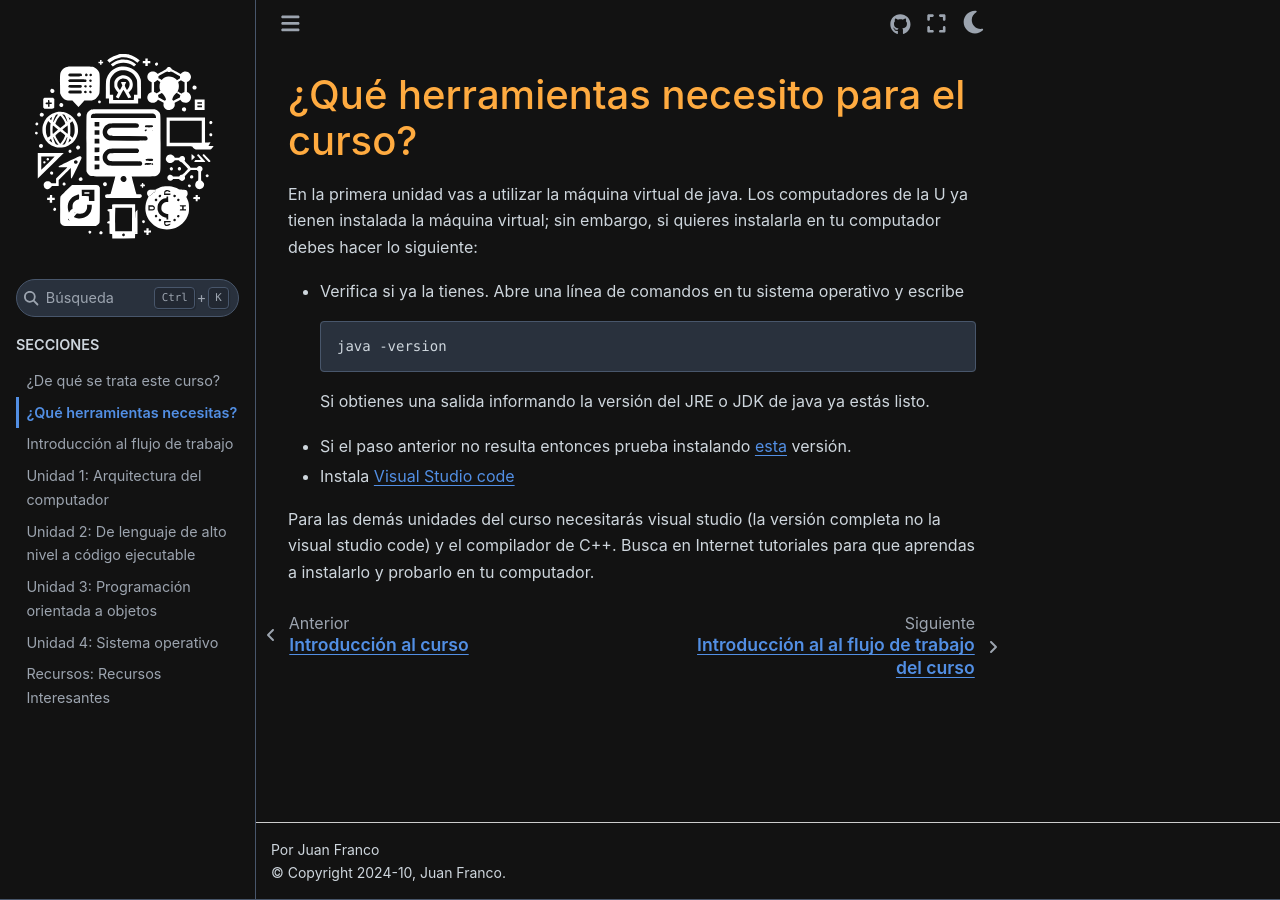
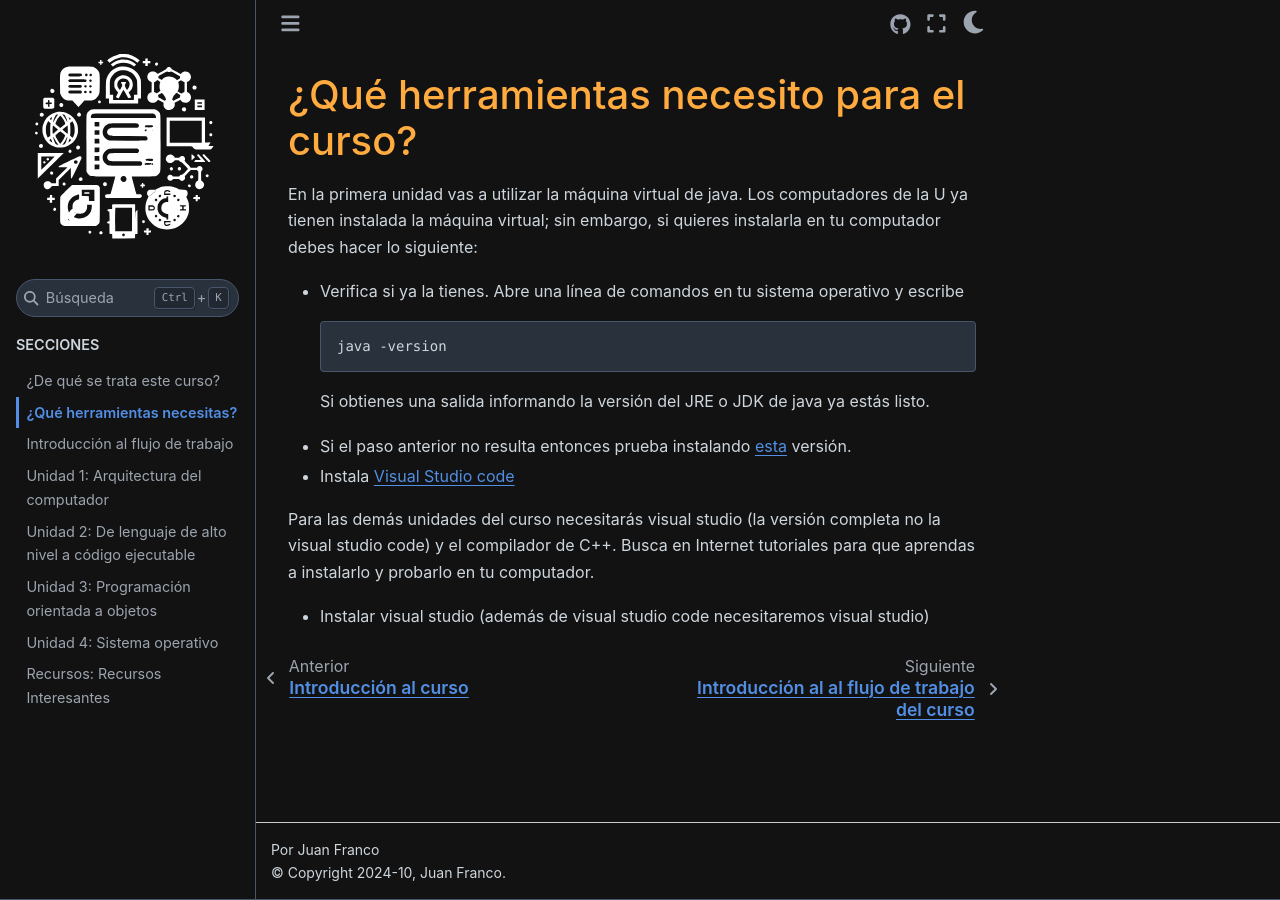
Before and after one commit to juanferfranco/SistemasComputacionales, a Sphinx documentation site: the page built from docs/_intro/tools.rst, in a window 1280 px wide. Built offline with Sphinx 7.4.7 and the Sphinx Book theme 1.1.4, drawn with Linux system fonts in a browser that asks for light colours.

Commit message:
Update tools.rst

```diff
--- a/docs/_intro/tools.rst
+++ b/docs/_intro/tools.rst
@@ -21,3 +21,5 @@ si quieres instalarla en tu computador debes hacer lo siguiente:
 Para las demás unidades del curso necesitarás visual studio (la versión completa no la visual
 studio code) y el compilador de C++. Busca en Internet tutoriales para que aprendas a
 instalarlo y probarlo en tu computador.
+
+* Instalar visual studio (además de visual studio code necesitaremos visual studio)
```
